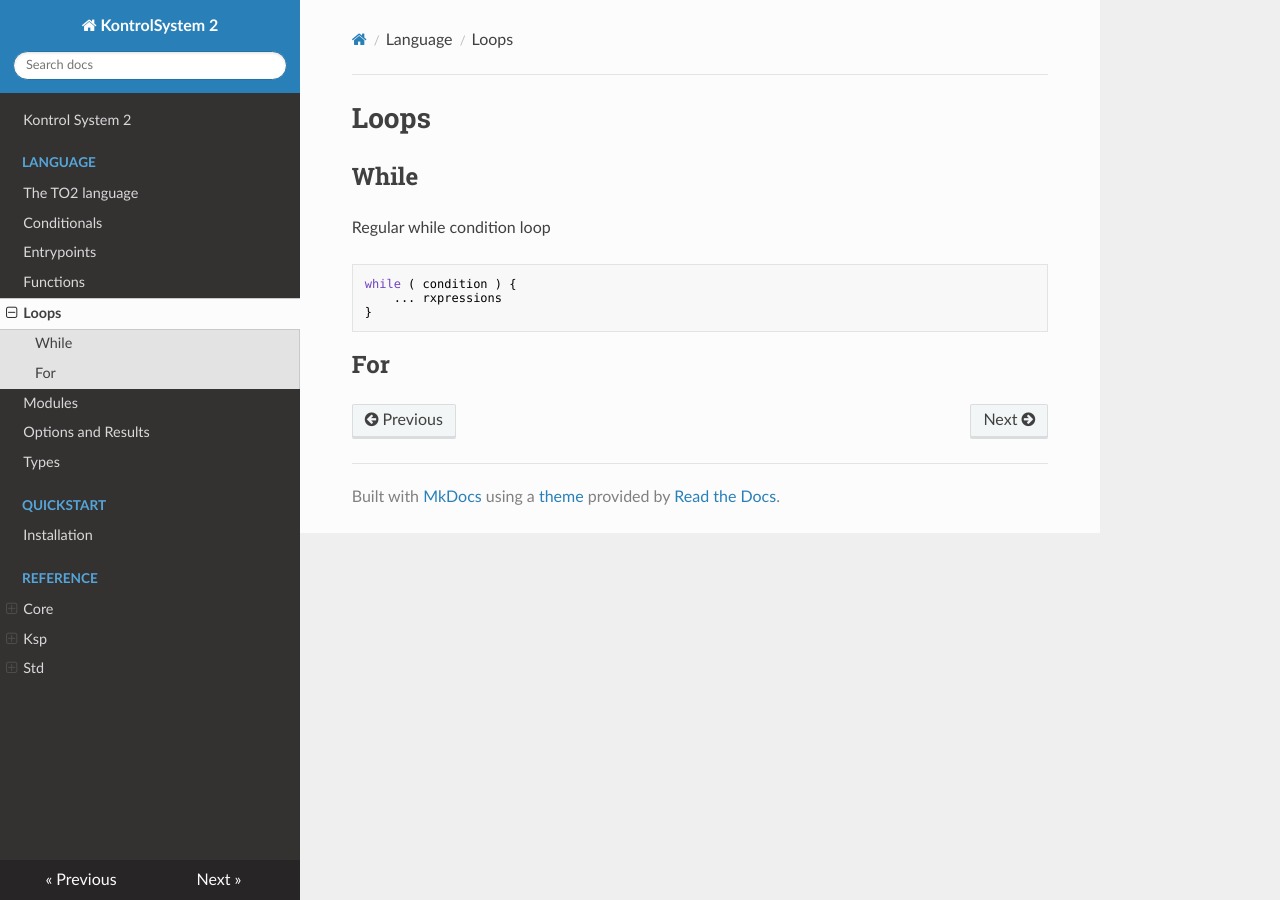
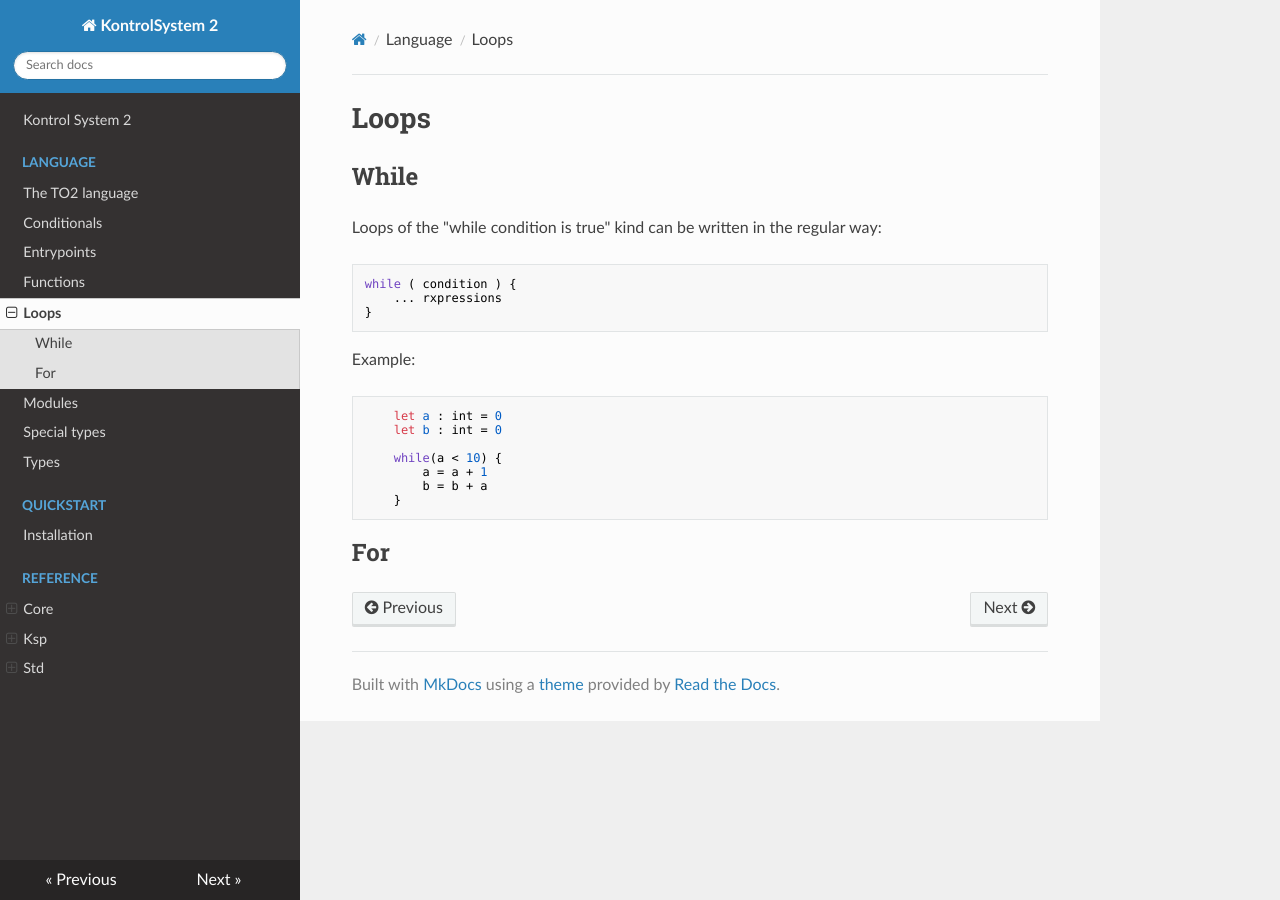
Before and after one commit to untoldwind/KontrolSystem2, an MkDocs documentation site: the page built from docs/language/loops.md, in a window 1280 px wide. Built offline with MkDocs 1.6.1, drawn with Linux system fonts in a browser that asks for light colours; nearby versions of some CDN libraries.

````diff
--- a/docs/language/loops.md
+++ b/docs/language/loops.md
@@ -2,7 +2,7 @@
 
 ## While
 
-Regular while condition loop
+Loops of the "while condition is true" kind can be written in the regular way:
 
 ```rust
 while ( condition ) {
@@ -10,4 +10,15 @@
 }
 ```
 
+Example:
+```rust
+    let a : int = 0
+    let b : int = 0
+
+    while(a < 10) {
+        a = a + 1
+        b = b + a
+    }
+```
+
 ## For
--- a/docs/language/option_result.md
+++ /dev/null
@@ -1,5 +0,0 @@
-# Options and Results
-
-## Option
-
-## Result
--- /dev/null
+++ b/docs/language/special_types.md
@@ -0,0 +1,11 @@
+# Special types
+
+## Range
+
+## Option
+
+## Result
+
+## Cell
+
+## ArrayBuilder
````
Also changed, not shown: docs/language/conditionals.md (+16 -0 lines), 4 other files.
